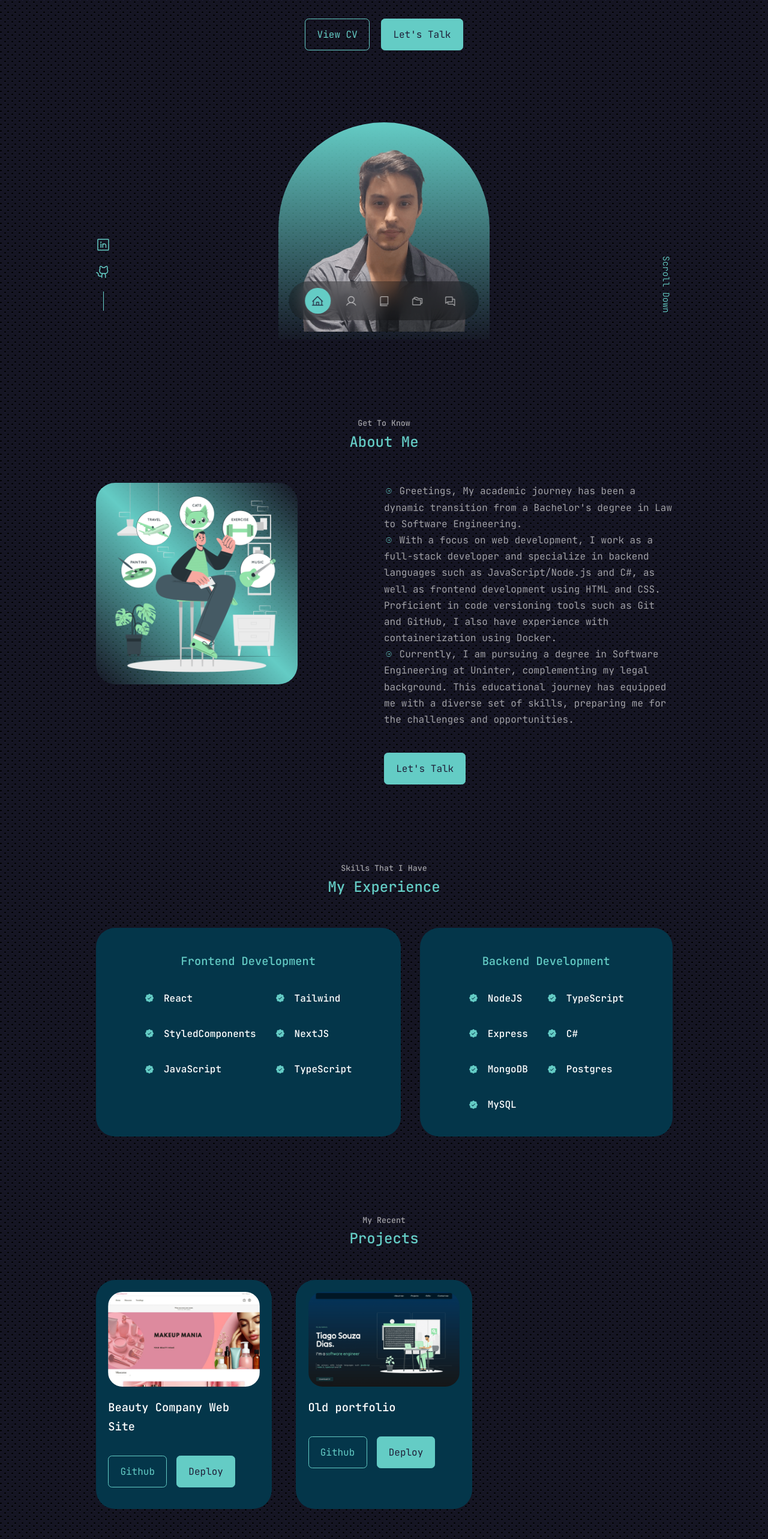
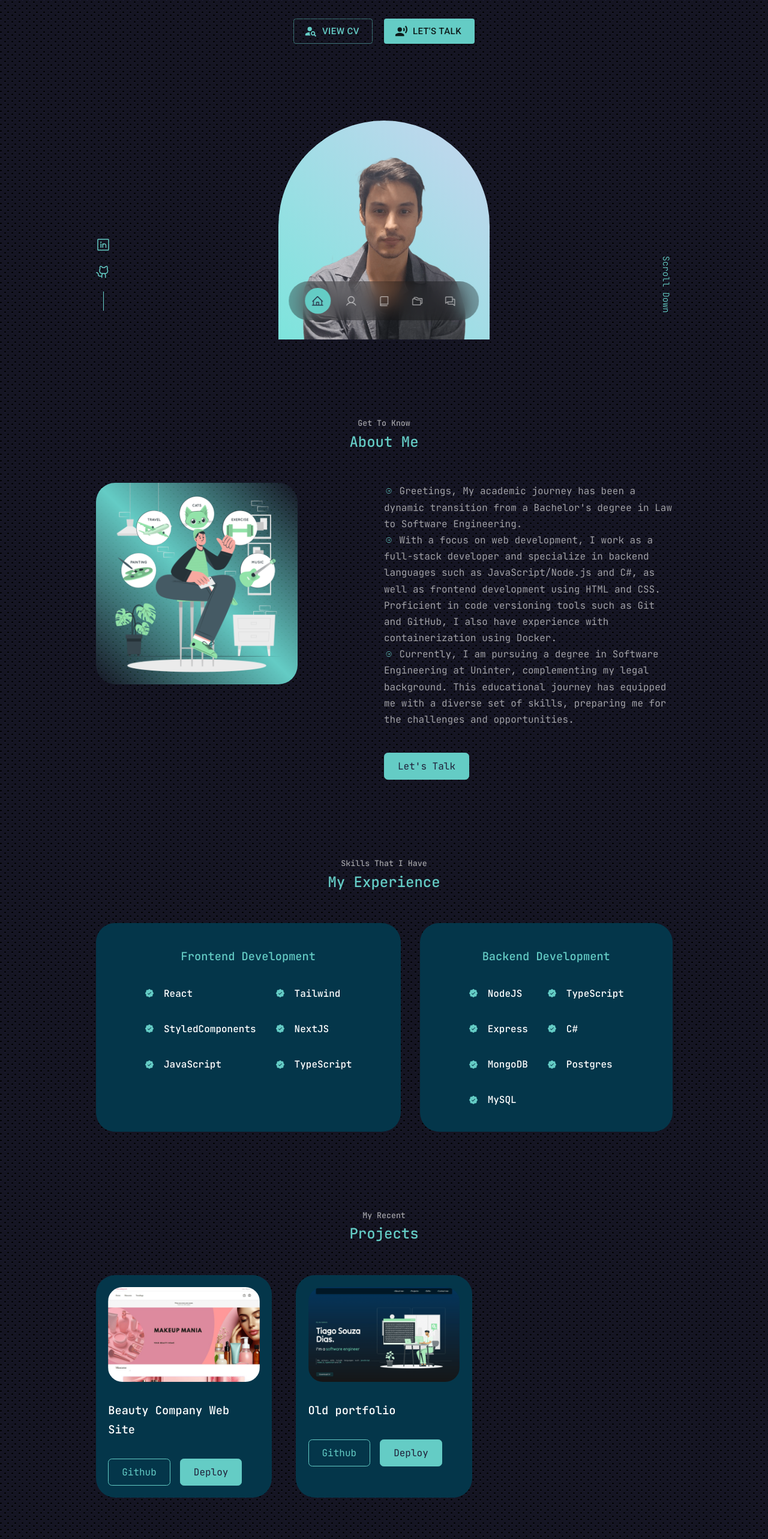
Before and after one commit to tiago0214/tiago-portfolio, a React (Vite) app: page / in a window 1280 px wide. Shown: the part 234-2800 px from the top of the page at 60% size. Built offline with nearby package versions, Linux system fonts and the light colour scheme.

Commit message:
change img background and header's button

```diff
--- a/package.json
+++ b/package.json
@@ -10,6 +10,10 @@
     "preview": "vite preview"
   },
   "dependencies": {
+    "@emotion/react": "^11.13.0",
+    "@emotion/styled": "^11.13.0",
+    "@mui/icons-material": "^5.16.5",
+    "@mui/material": "^5.16.5",
     "@phosphor-icons/react": "^2.1.7",
     "react": "^18.3.1",
     "react-dom": "^18.3.1",
--- a/src/components/Contact/index.tsx
+++ b/src/components/Contact/index.tsx
@@ -27,7 +27,11 @@ export function Contact(){
           <input type="text" name="name" placeholder="Your Name" required/>
           <input type="text" name="email" placeholder="Your Email" required/>
           <textarea name="message" rows={7} placeholder="Your Message" required></textarea>
-          <button type="submit" className="btn btn-primary">Send Message</button>
+
+          <button type="submit" className="btn btn-primary">
+            Send Message
+          </button>
+
         </ContactForm>
       </ContactContainer>
     </section>
--- a/src/components/Contact/styles.ts
+++ b/src/components/Contact/styles.ts
@@ -45,7 +45,7 @@ export const ContactOption = styled.article`
   }
 
   &:hover{
-    background: transparent;
+    background: rgb(0,0,0,0.2);
     border-color: ${props => props.theme["primary-variant"]};
   }
 `;
--- a/src/components/Experience/styles.ts
+++ b/src/components/Experience/styles.ts
@@ -31,7 +31,7 @@ export const ExperienceContainer = styled.div`
     }
 
     &:hover{
-      background: transparent;
+      background: rgba(0,0,0,0.2);
       border-color: ${props => props.theme["primary-variant"]};
       cursor: default;
     }
--- a/src/components/Header/components/Cta/index.tsx
+++ b/src/components/Header/components/Cta/index.tsx
@@ -1,12 +1,45 @@
-import { CtaLink, CtaContainer } from "./styles";
+import { /*CtaLink,*/ CtaContainer } from "./styles";
 
-import CV from '../../../../assets/cv.pdf'
+import CV from '../../../../assets/cv.pdf';
+import Button from '@mui/material/Button';
+import { createTheme, ThemeProvider } from '@mui/material/styles';
+import RecordVoiceOverIcon from '@mui/icons-material/RecordVoiceOver';
+import PersonSearchIcon from '@mui/icons-material/PersonSearch';
 
 export function Cta(){
+  const theme = createTheme({
+    palette: {
+      primary: {
+        main: '#64CCC5',
+      },
+      secondary: {
+        main: '#E0C2FF',
+        light: '#F5EBFF',
+        contrastText: '#47008F',
+      },
+    },
+  });
+
   return (
     <CtaContainer >
-      <CtaLink href={CV} className="btn" target="_blank">View CV</CtaLink>
-      <CtaLink href="#contact" className="btn btn-primary">Let's Talk</CtaLink>
+       <ThemeProvider theme={theme}>
+        <Button
+          variant="outlined"
+          href={CV}
+          target="_blank"
+          size="large"
+          startIcon={<PersonSearchIcon/>}
+        >View CV</Button>
+        <Button
+          variant="contained"
+          href="#contact"
+          size="large"
+          startIcon={<RecordVoiceOverIcon />}
+        >Let's Talk</Button>
+       </ThemeProvider>
+
+      {/* <CtaLink href={CV} className="btn" target="_blank">View CV</CtaLink>
+      <CtaLink href="#contact" className="btn btn-primary">Let's Talk</CtaLink> */}
     </CtaContainer>
   )
 }
--- a/src/components/Header/styles.ts
+++ b/src/components/Header/styles.ts
@@ -24,16 +24,24 @@ export const HeaderContent = styled.div`
 `;
 
 export const MeContainer = styled.div`
-  background: linear-gradient(${props => props.theme.primary}, transparent);
   width: 22rem;
   position: absolute;
   left: 50%;
   transform: translateX(-50%);
-  margin-top: 7.5rem;
+  margin-top: 8.0rem;
   border-radius: 12rem 12rem 0 0;
   overflow: hidden;
-  padding: 2rem 1.5rem 1.5rem 1.5rem;
-  /* height: 30rem; */
+  padding: 3rem 1.5rem 0 1.5rem;
+
+  background: linear-gradient(45deg,#D4F1F4,#75E6DA,#BFD7ED,#60A3D9,#21B6A8,#A3EBB1);
+  background-size: 500% 500%;
+  animation: color 12s ease-in-out infinite alternate;
+
+  @keyframes color{
+    0%{
+      background-position: 0 100%;
+    }
+  }
 `
 
 export const ScrollDownLink = styled.a`
--- a/src/components/Projects/index.tsx
+++ b/src/components/Projects/index.tsx
@@ -15,8 +15,8 @@ const data = [
     id: 2,
     image : IMG2,
     title: "Old portfolio",
-    github: "https://github.com/tiago0214/beauty-company-project",
-    deploy:  "https://beauty-company-project.vercel.app/"
+    github: "https://github.com/tiago0214/portfolio_V2",
+    deploy:  "https://portfolio-v2-omega-six.vercel.app/"
   }
 ]
 interface DataProps {
--- a/src/components/Projects/styles.ts
+++ b/src/components/Projects/styles.ts
@@ -28,12 +28,12 @@ export const ProjectItem = styled.article`
   transition: ${props => props.theme.transition};
 
   & > h3{
-    margin: 1.2rem 0 2rem;
+    margin: 2rem 0 2rem;
   }
 
   &:hover{
-    border-color: ${props => props.theme["primary-variant"]};
-    background: transparent;
+  background: rgb(0,0,0,0.2);
+  border-color: ${props => props.theme["primary-variant"]};
   }
 `;
 
@@ -45,5 +45,6 @@ export const ProjectItemImage = styled.div`
 export const ProjectItemCta = styled.div`
   display: flex;
   gap: 1rem;
-  margin-bottom: 1rem;
+  margin-top: 2rem;
+  /* margin-bottom: 1rem; */
 `;
--- a/src/styles/global.ts
+++ b/src/styles/global.ts
@@ -83,7 +83,7 @@ export const GlobalStyle = createGlobalStyle`
     width: max-content;
     display: inline-block;
     color: ${props => props.theme.primary};
-    padding: 0.75rem 1.2rem;
+    padding: 8px 22px;
     border-radius: 0.4rem;
     cursor: pointer;
     border: 1px solid ${props => props.theme.primary};
```
Also changed, not shown: 1 other file (tests, documents, lock files or other folders).
